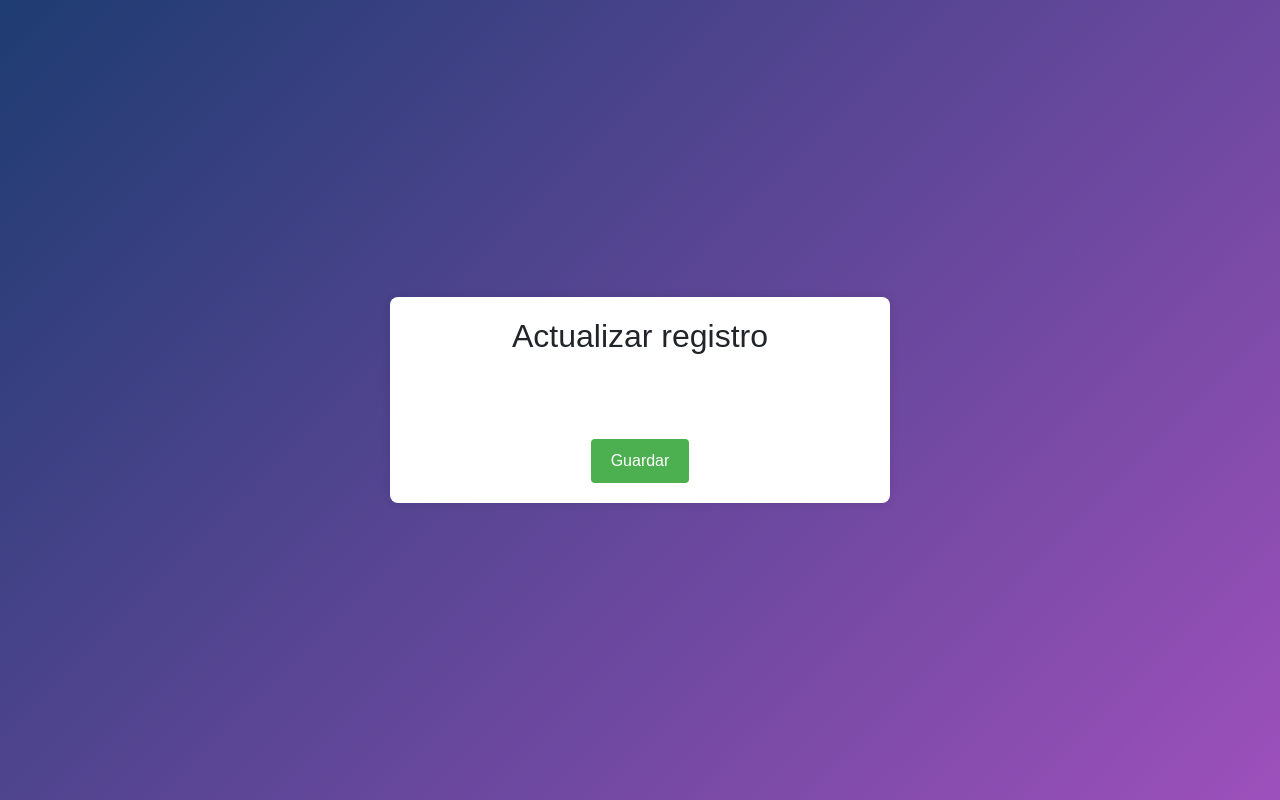
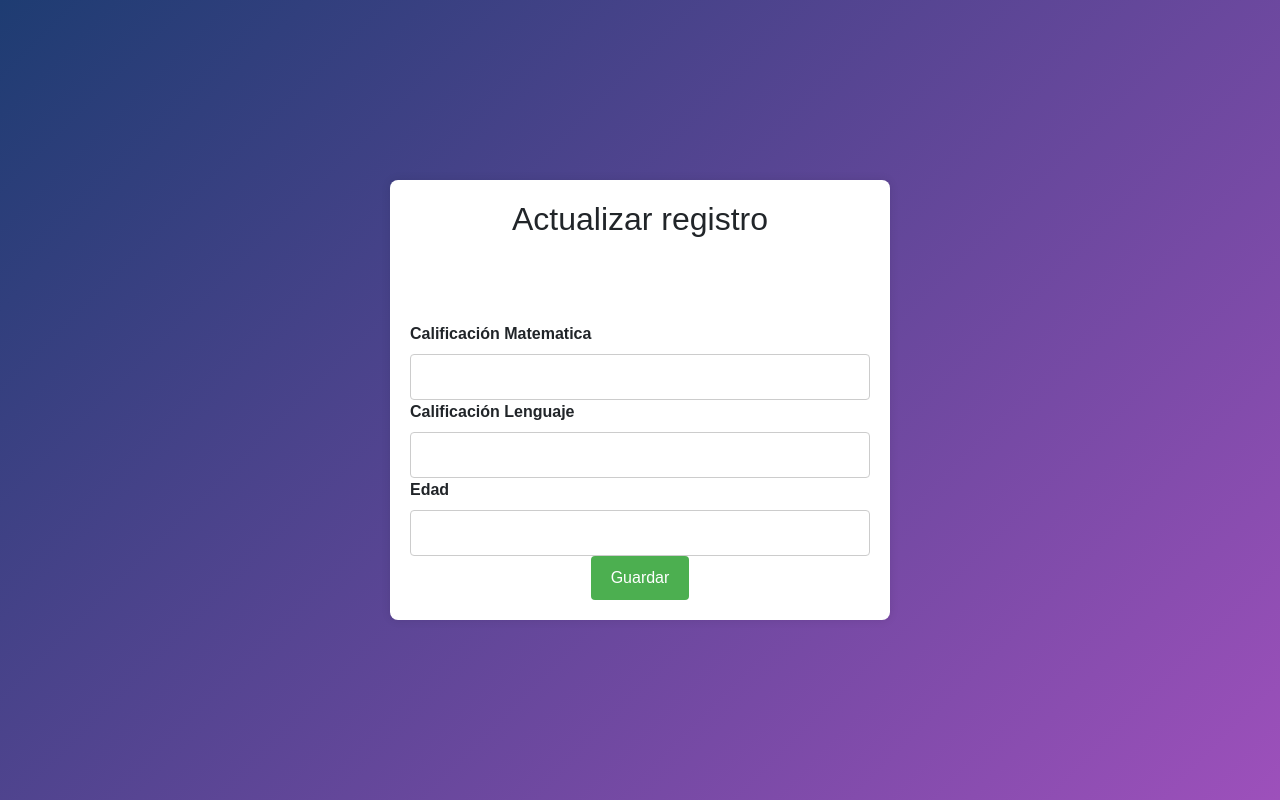
Before and after one commit to cldiegoj/HappyFacesWeb, a PHP site: page /editdatos.php?id_alumno=1 in a window 1280 px wide. Run offline with PHP 8.4, Linux system fonts and the light colour scheme; data that the repository does not hold is empty.

Commit message:
Cambios pre expo

```diff
--- a/editdatos.php
+++ b/editdatos.php
@@ -50,6 +50,14 @@
                 ?>
                 <br>
                 <br>
+                <label for="cali-mate"class="labelform">Calificación Matematica</label>
+                <input type="number" id="matematica" name="matematica" value="<?=$d[5]?>" required>
+                <br>
+                <label for="cali-leng"class="labelform">Calificación Lenguaje</label>
+                <input type="number" id="lenguaje" name="lenguaje" value="<?=$d[6]?>" required>
+                <br>
+                <label for="edad" class="labelform">Edad</label>
+                <input type="number" id="edad"name="edad" value="<?=$d[7    ]?>" required>
                 <center>
                     <div class="boton-cerrar">
                         <button class="btn btn-primary" id="botoneditar" name="botoneditar">Guardar</button>
--- a/modelo/Negocio.php
+++ b/modelo/Negocio.php
@@ -32,7 +32,7 @@ class Negocio
     }
 
     function lisAlu(){
-        $sql = "select id_alumno, dni, nombres, apellidos, id_aula from alumno";
+        $sql = "select id_alumno, dni, nombres, apellidos, id_aula, calificacion_lenguaje, calificacion_matematicas, edad from alumno";
         $obj = new Conexion();
         $res = mysqli_query($obj->conecta(), $sql) or
             die(mysqli_error($obj->conecta()));
@@ -43,9 +43,9 @@ class Negocio
         return $vec;
     }
 
-    function addAlu($dni, $nombre, $apellido, $aula)
+    function addAlu($dni, $nombre, $apellido, $aula, $mate, $lenguaje, $edad)
     {
-        $sql = "CALL InsertAlumno('$dni','$nombre','$apellido','$aula')";
+        $sql = "CALL InsertAlumno('$dni','$nombre','$apellido','$aula', '$mate', '$lenguaje' , '$edad')";
         $obj = new Conexion();
         $conn = $obj->conecta();
         $res = mysqli_query($conn, $sql);
@@ -73,8 +73,8 @@ class Negocio
         return $res;
     }
 
-    function editarAlu($id_alumno, $dni, $nombre, $apellido, $aula){
-        $sql = "update alumno SET dni = '$dni', nombres = '$nombre', apellidos = '$apellido', id_aula = '$aula' where id_alumno = '$id_alumno' ";
+    function editarAlu($id_alumno, $dni, $nombre, $apellido, $aula, $lenguaje, $mate, $edad){
+        $sql = "update alumno SET dni = '$dni', nombres = '$nombre', apellidos = '$apellido', id_aula = '$aula', calificacion_lenguaje = '$lenguaje', calificacion_matematicas = '$mate', edad = '$edad'  where id_alumno = '$id_alumno' ";
         $obj = new Conexion();
         $con = $obj->conecta();
         $res = mysqli_query($con, $sql);
```
Also changed, not shown: control/input.php (+6 -2 lines), dashboard.php (+20 -1 lines), imagenes/logo.png (added).
